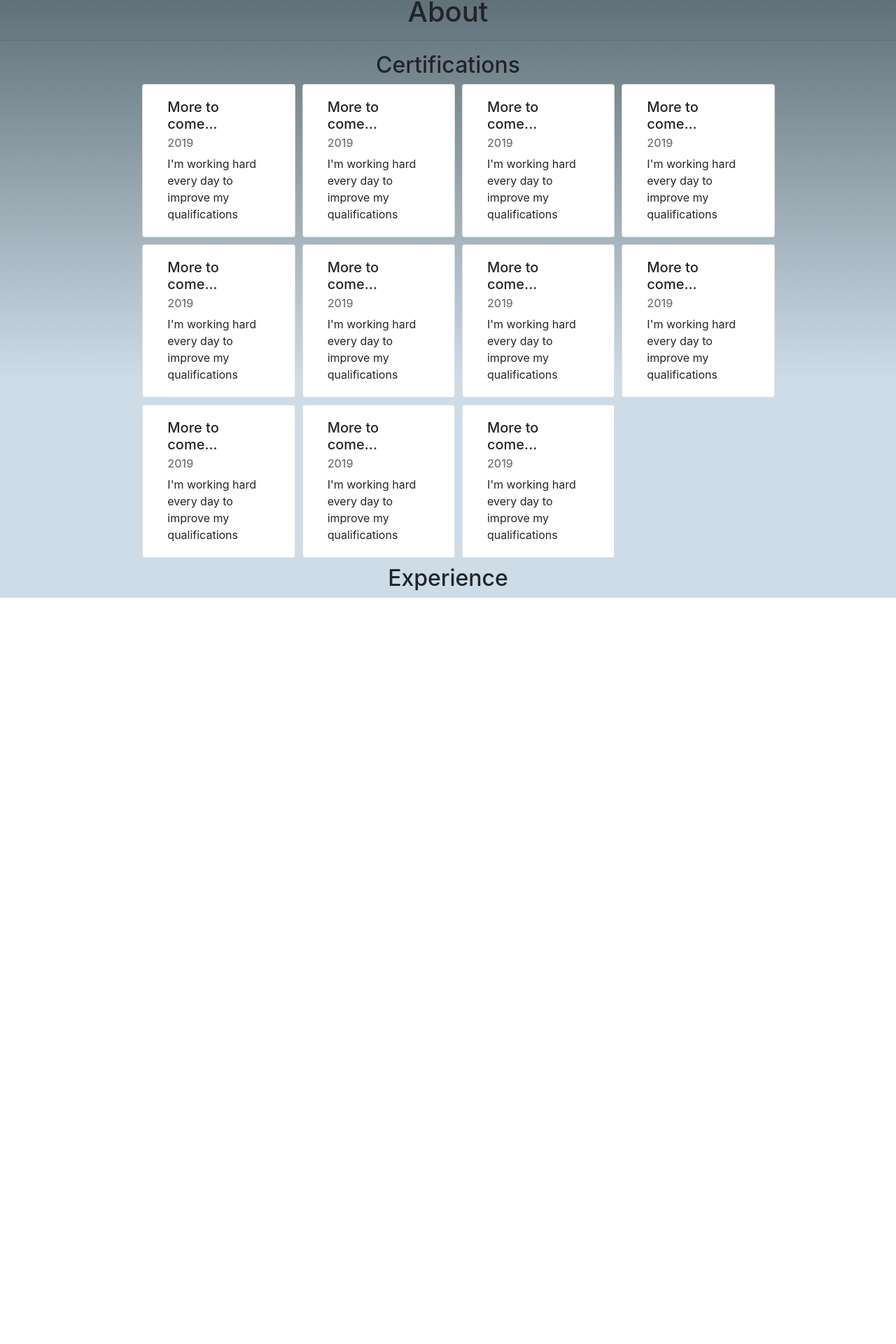
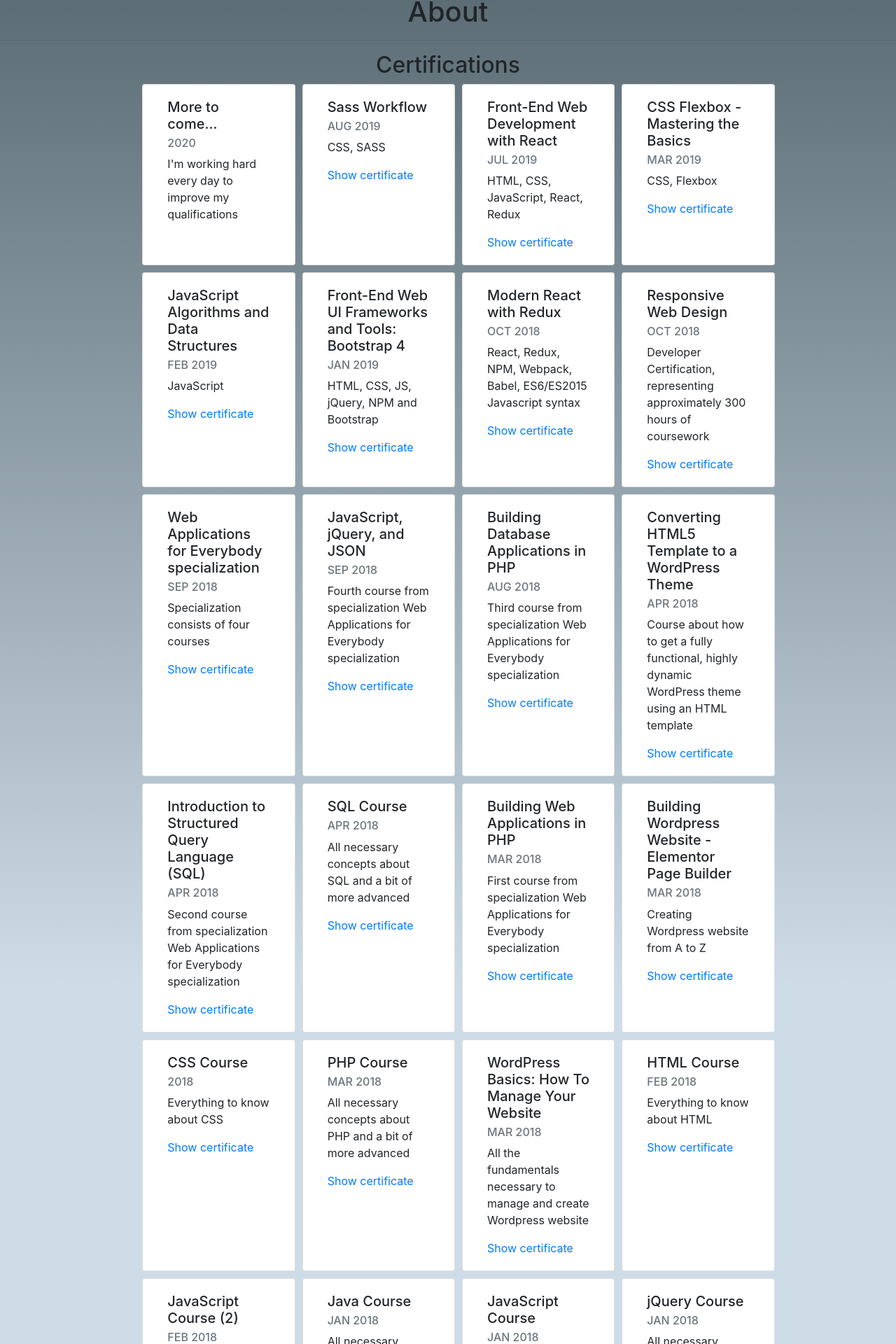
Before and after one commit to adrszl/adrszl-react, a React (Create React App) app: page / in a window 1280 px wide. Shown: the part 1594-3514 px from the top of the page at 70% size. Before the commit the page ends 2448 px from the top, so only its background shows below. Built offline with nearby package versions, Linux system fonts and the light colour scheme.

Commit message:
Data added to first 24 ExperienceCards

```diff
--- a/src/containers/AboutSection.js
+++ b/src/containers/AboutSection.js
@@ -13,79 +13,170 @@ function AboutSection() {
                 <ExperienceCard
                     order={1}
                     title={"More to come..."}
-                    year={"2019"}
+                    year={"2020"}
                     details={"I'm working hard every day to improve my qualifications"}
                     link={false}
                     type={'learning'}/>
                 <ExperienceCard
                     order={2}
-                    title={"More to come..."}
-                    year={"2019"}
-                    details={"I'm working hard every day to improve my qualifications"}
-                    link={false}
+                    title={"Sass Workflow"}
+                    year={"AUG 2019"}
+                    details={"CSS, SASS"}
+                    link={"https://www.udemy.com/certificate/UC-E14HRP8U/"}
                     type={'learning'}/>
                 <ExperienceCard
                     order={3}
-                    title={"More to come..."}
-                    year={"2019"}
-                    details={"I'm working hard every day to improve my qualifications"}
-                    link={false}
+                    title={"Front-End Web Development with React"}
+                    year={"JUL 2019"}
+                    details={"HTML, CSS, JavaScript, React, Redux"}
+                    link={"https://www.coursera.org/account/accomplishments/verify/X6V46CFRKA49"}
                     type={'learning'}/>
                 <ExperienceCard
                     order={4}
-                    title={"More to come..."}
-                    year={"2019"}
-                    details={"I'm working hard every day to improve my qualifications"}
-                    link={false}
+                    title={"CSS Flexbox - Mastering the Basics"}
+                    year={"MAR 2019"}
+                    details={"CSS, Flexbox"}
+                    link={"https://www.udemy.com/certificate/UC-1SLEQ023/"}
                     type={'learning'}/>
                 <ExperienceCard
                     order={5}
-                    title={"More to come..."}
-                    year={"2019"}
-                    details={"I'm working hard every day to improve my qualifications"}
-                    link={false}
+                    title={"JavaScript Algorithms and Data Structures"}
+                    year={"FEB 2019"}
+                    details={"JavaScript"}
+                    link={"https://www.freecodecamp.org/certification/fcc0176f6e9-28d2-4c52-b6c5-1bb0a86d1dd8/javascript-algorithms-and-data-structures"}
                     type={'learning'}/>
                 <ExperienceCard
                     order={6}
-                    title={"More to come..."}
-                    year={"2019"}
-                    details={"I'm working hard every day to improve my qualifications"}
-                    link={false}
+                    title={"Front-End Web UI Frameworks and Tools: Bootstrap 4"}
+                    year={"JAN 2019"}
+                    details={"HTML, CSS, JS, jQuery, NPM and Bootstrap"}
+                    link={"https://www.coursera.org/account/accomplishments/records/2QC2NK24RP9S"}
                     type={'learning'}/>
                 <ExperienceCard
                     order={7}
-                    title={"More to come..."}
-                    year={"2019"}
-                    details={"I'm working hard every day to improve my qualifications"}
-                    link={false}
+                    title={"Modern React with Redux"}
+                    year={"OCT 2018"}
+                    details={"React, Redux, NPM, Webpack, Babel, ES6/ES2015 Javascript syntax"}
+                    link={"https://www.udemy.com/certificate/UC-B2DVW7TK/"}
                     type={'learning'}/>
                 <ExperienceCard
                     order={8}
-                    title={"More to come..."}
-                    year={"2019"}
-                    details={"I'm working hard every day to improve my qualifications"}
-                    link={false}
+                    title={"Responsive Web Design"}
+                    year={"OCT 2018"}
+                    details={"Developer Certification, representing approximately 300 hours of coursework"}
+                    link={"https://www.freecodecamp.org/certification/fcc0176f6e9-28d2-4c52-b6c5-1bb0a86d1dd8/responsive-web-design"}
                     type={'learning'}/>
                 <ExperienceCard
                     order={9}
-                    title={"More to come..."}
-                    year={"2019"}
-                    details={"I'm working hard every day to improve my qualifications"}
-                    link={false}
+                    title={"Web Applications for Everybody specialization"}
+                    year={"SEP 2018"}
+                    details={"Specialization consists of four courses"}
+                    link={"https://www.coursera.org/account/accomplishments/specialization/2XY23PCMMRSF"}
                     type={'learning'}/>
                 <ExperienceCard
                     order={10}
-                    title={"More to come..."}
-                    year={"2019"}
-                    details={"I'm working hard every day to improve my qualifications"}
-                    link={false}
+                    title={"JavaScript, jQuery, and JSON"}
+                    year={"SEP 2018"}
+                    details={"Fourth course from specialization Web Applications for Everybody specialization"}
+                    link={"https://www.coursera.org/account/accomplishments/verify/PN2BECHAQF6H"}
                     type={'learning'}/>
                 <ExperienceCard
                     order={11}
-                    title={"More to come..."}
-                    year={"2019"}
-                    details={"I'm working hard every day to improve my qualifications"}
-                    link={false}
+                    title={"Building Database Applications in PHP"}
+                    year={"AUG 2018"}
+                    details={"Third course from specialization Web Applications for Everybody specialization"}
+                    link={"https://www.coursera.org/account/accomplishments/verify/LW4SXBVPWCBC"}
+                    type={'learning'}/>
+                <ExperienceCard
+                    order={12}
+                    title={"Converting HTML5 Template to a WordPress Theme"}
+                    year={"APR 2018"}
+                    details={"Course about how to get a fully functional, highly dynamic WordPress theme using an HTML template"}
+                    link={"https://www.udemy.com/certificate/UC-NFU00RPY/"}
+                    type={'learning'}/>
+                <ExperienceCard
+                    order={1}
+                    title={"Introduction to Structured Query Language (SQL)"}
+                    year={"APR 2018"}
+                    details={"Second course from specialization Web Applications for Everybody specialization"}
+                    link={"https://www.coursera.org/account/accomplishments/verify/PK7T5JZWGV9M"}
+                    type={'learning'}/>
+                <ExperienceCard
+                    order={2}
+                    title={"SQL Course"}
+                    year={"APR 2018"}
+                    details={"All necessary concepts about SQL and a bit of more advanced"}
+                    link={"https://www.sololearn.com/Certificate/1060-4703765/pdf/"}
+                    type={'learning'}/>
+                <ExperienceCard
+                    order={3}
+                    title={"Building Web Applications in PHP"}
+                    year={"MAR 2018"}
+                    details={"First course from specialization Web Applications for Everybody specialization"}
+                    link={"https://www.coursera.org/account/accomplishments/verify/GPEXW8EEGLJN"}
+                    type={'learning'}/>
+                <ExperienceCard
+                    order={4}
+                    title={"Building Wordpress Website - Elementor Page Builder"}
+                    year={"MAR 2018"}
+                    details={"Creating Wordpress website from A to Z"}
+                    link={"https://www.udemy.com/certificate/UC-2G5J2UL9/"}
+                    type={'learning'}/>
+                <ExperienceCard
+                    order={5}
+                    title={"CSS Course"}
+                    year={"2018"}
+                    details={"Everything to know about CSS"}
+                    link={"https://www.sololearn.com/Certificate/1023-4703765/pdf/"}
+                    type={'learning'}/>
+                <ExperienceCard
+                    order={6}
+                    title={"PHP Course"}
+                    year={"MAR 2018"}
+                    details={"All necessary concepts about PHP and a bit of more advanced"}
+                    link={"https://www.sololearn.com/Certificate/1059-4703765/pdf/"}
+                    type={'learning'}/>
+                <ExperienceCard
+                    order={7}
+                    title={"WordPress Basics: How To Manage Your Website"}
+                    year={"MAR 2018"}
+                    details={"All the fundamentals necessary to manage and create Wordpress website"}
+                    link={"https://www.udemy.com/certificate/UC-UA4T2QA1/"}
+                    type={'learning'}/>
+                <ExperienceCard
+                    order={8}
+                    title={"HTML Course"}
+                    year={"FEB 2018"}
+                    details={"Everything to know about HTML"}
+                    link={"https://www.sololearn.com/Certificate/1014-4703765/pdf/"}
+                    type={'learning'}/>
+                <ExperienceCard
+                    order={9}
+                    title={"JavaScript Course (2)"}
+                    year={"FEB 2018"}
+                    details={"Another course with all necessary concepts about JavaScript and a bit of more advanced"}
+                    link={"https://www.udemy.com/certificate/UC-CFD4S1QX/"}
+                    type={'learning'}/>
+                <ExperienceCard
+                    order={10}
+                    title={"Java Course"}
+                    year={"JAN 2018"}
+                    details={"All necessary concepts about Java and a bit of more advanced"}
+                    link={"https://www.sololearn.com/Certificate/1068-4703765/pdf/"}
+                    type={'learning'}/>
+                <ExperienceCard
+                    order={11}
+                    title={"JavaScript Course"}
+                    year={"JAN 2018"}
+                    details={"All necessary concepts about JavaScript and a bit of more advanced"}
+                    link={"https://www.sololearn.com/Certificate/1024-4703765/pdf/"}
+                    type={'learning'}/>
+                <ExperienceCard
+                    order={12}
+                    title={"jQuery Course"}
+                    year={"JAN 2018"}
+                    details={"All necessary concepts about jQuery and a bit of more advanced"}
+                    link={"https://www.sololearn.com/Certificate/1082-4703765/pdf/"}
                     type={'learning'}/>
             </div>
             <h2 className="text-center">Experience</h2>
```
